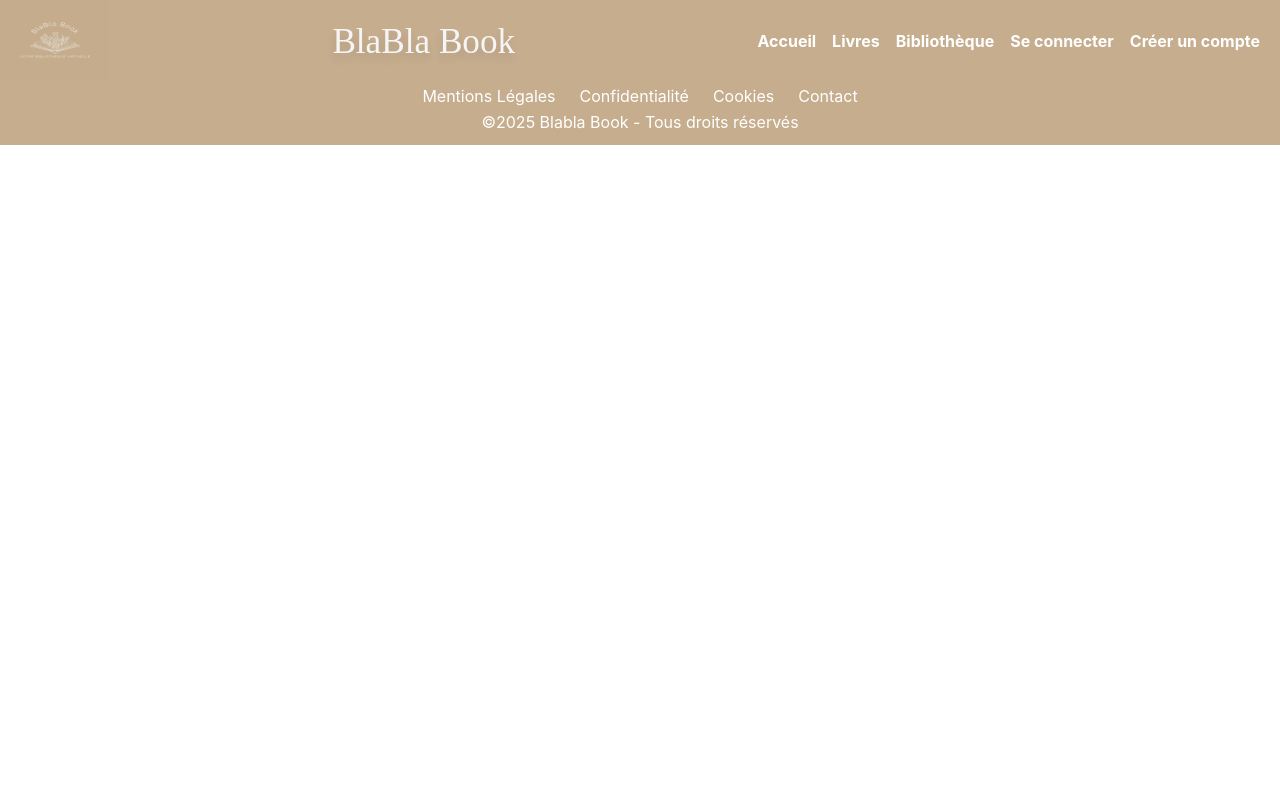
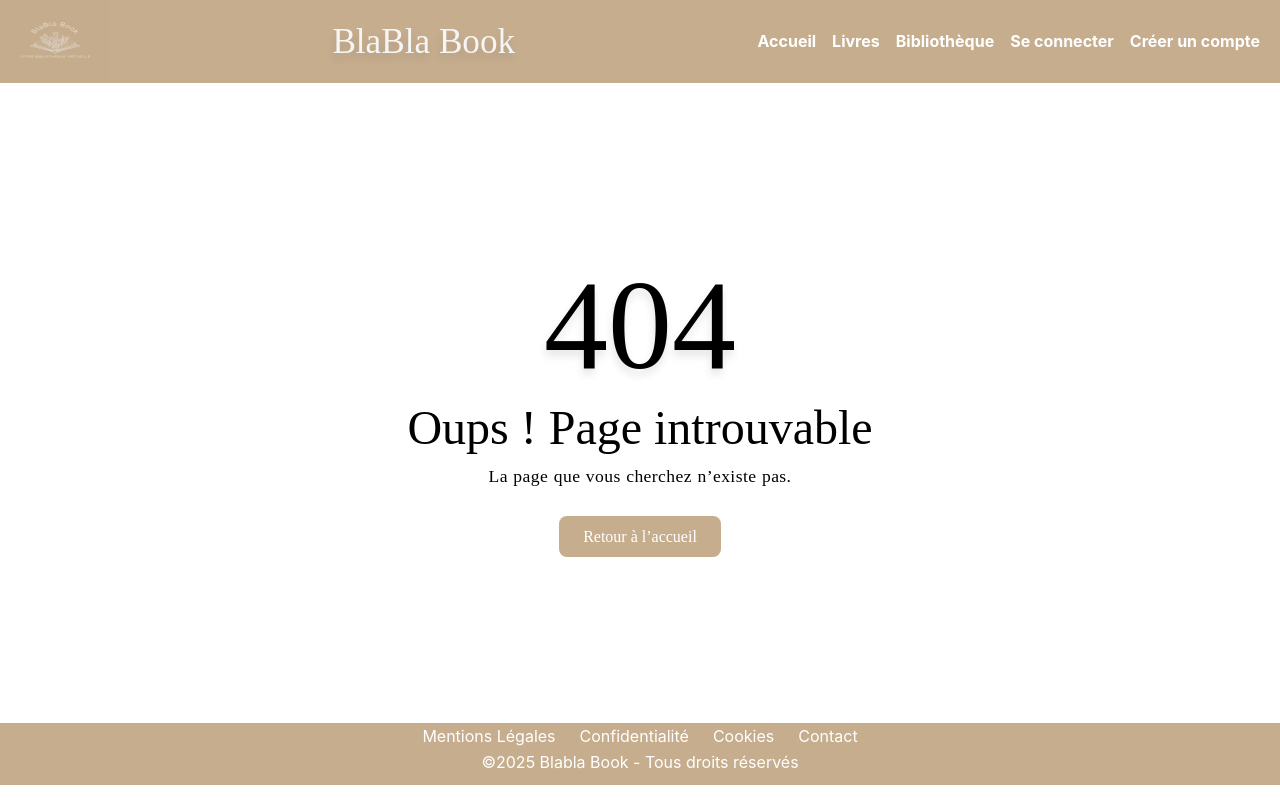
Before and after one commit to Cedric-Duval/blabla-book-front, a React (Vite) app: page /user in a window 1280 px wide. Built offline with nearby package versions, Linux system fonts and the light colour scheme; a web font is replaced by a local one.

Commit message:
error page with redirection

```diff
--- a/src/App.tsx
+++ b/src/App.tsx
@@ -10,6 +10,7 @@ import LoginForm from './LoginForm/LoginForm';
 import Navbar from './Navbar/Navbar';
 import PersonalLibrary from './PersonalLibrary/PersonalLibrary';
 import RegisterForm from './RegisterForm/RegisterForm';
+import Error from './Error404/Error404';
 import api from './features/axiosApi';
 
 function App() {
@@ -84,6 +85,10 @@ function App() {
           <PersonalLibrary />
         } />
 
+        <Route path="*" element={
+          <Error />
+        } />
+
       </Routes>
       <Footer />
     </div>
--- /dev/null
+++ b/src/Error404/Error404.scss
@@ -0,0 +1,30 @@
+@use '../styles/variables' as v;
+@use '../styles/section';
+
+
+.error-page {
+    display: flex;
+    align-items: center;
+    justify-content: center;
+    text-align: center;
+    min-height: 80vh;
+    padding: 2rem;
+  }
+
+  .error-content h1 {
+    font-size: 8rem;
+    margin: 0;
+  }
+
+  .error-content p {
+    font-size: 1.1rem;
+    margin-bottom: 2rem;
+  }
+
+  .back-button {
+    padding: 0.75rem 1.5rem;
+    background-color: v.$secondary-color;
+    color: white;
+    text-decoration: none;
+    border-radius: 8px;
+  }
--- /dev/null
+++ b/src/Error404/Error404.tsx
@@ -0,0 +1,17 @@
+import './Error404.scss'
+
+function Error (){
+    return (
+        <section className="error-page">
+        <div className="error-content">
+          <h1>404</h1>
+          <h2>Oups ! Page introuvable</h2>
+          <p>La page que vous cherchez n’existe pas.</p>
+          <a href="/" className="back-button">Retour à l’accueil</a>
+        </div>
+      </section>
+
+    )
+}
+
+export default Error;
```
